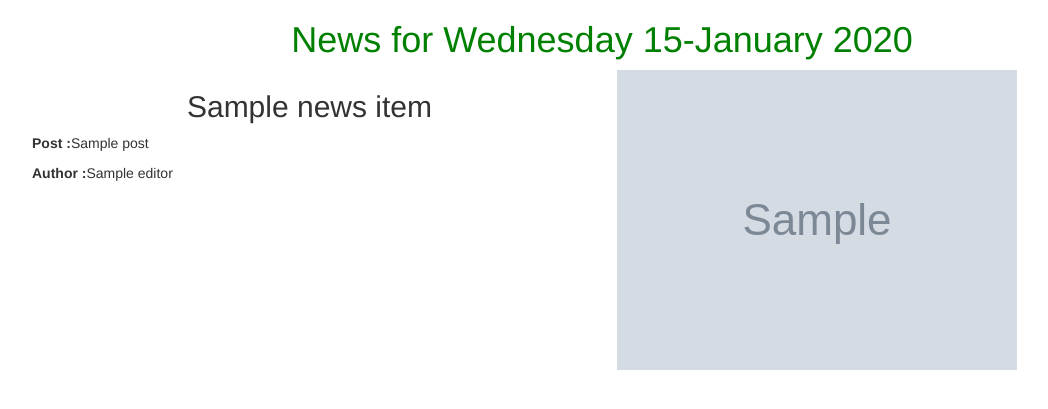
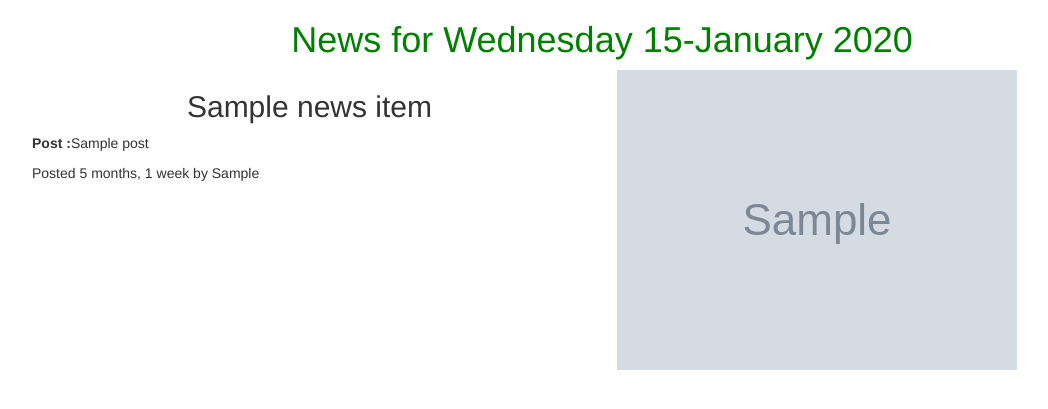
Before and after one commit to brayokenya/The-Moringa-Tribune, a Django app: template news/templates/all-news/today-news.html in a window 1280 px wide. Shown: the part 52-461 px from the top of the page, without its empty margins (38-1086 px from the left). Run offline with Django 3.2, Linux system fonts and the light colour scheme; tables that the repository leaves empty hold one stand-in row (values such as "Sample post"); the template is opened without the code that fills it: values that come from a table or form of the project are taken from there, most other values are stand-ins (such as "Sample title", 1, 10 or a date in 2020); grey boxes marked "Sample" are stand-in pictures; some libraries are stand-ins or nearby versions.

Commit message:
modified py version

```diff
--- a/news/templates/all-news/search.html
+++ b/news/templates/all-news/search.html
@@ -16,6 +16,8 @@
         <div class="col-sm-6 col-md-3">
             <h1>{{article.title}}</h1>
             <h3>{{article.post}}</h3>
+            <p>Posted {{article.pub_date|timesince}} by {{article.editor.first_name}}</p>
+
         </div>
         <div class="col-xs-6 col-sm-6 col-md-6 col-lg-6">
             <img src="{{article.article_image.url}}" class="img-responsive" alt="Image">
--- a/news/templates/all-news/today-news.html
+++ b/news/templates/all-news/today-news.html
@@ -11,7 +11,9 @@
             <h2 class="text-center"> {{ news_item.title }} </h2>
             <p> <strong>Post :</strong>{{news_item.post}} </p>
             <p>
-                <strong>Author :</strong>{{news_item.editor}} </p>
+                <!-- <strong>Author :</strong>{{news_item.editor}} </p> -->
+                <p>Posted {{article.pub_date|timesince}} by {{article.editor.first_name}}</p>
+
 
         </div>
         <!--Display news Article images  -->
```
Also changed, not shown: 1 other file.
